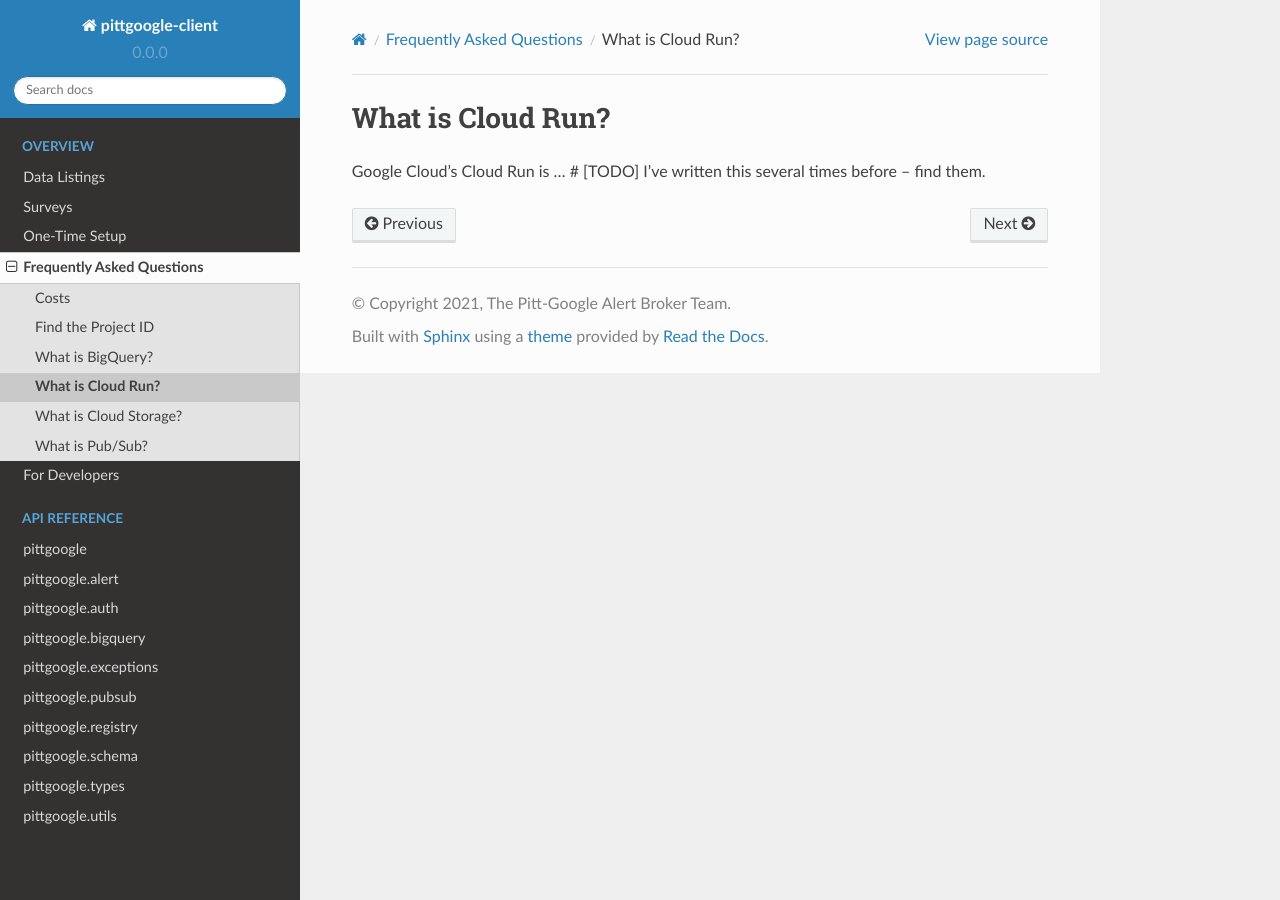
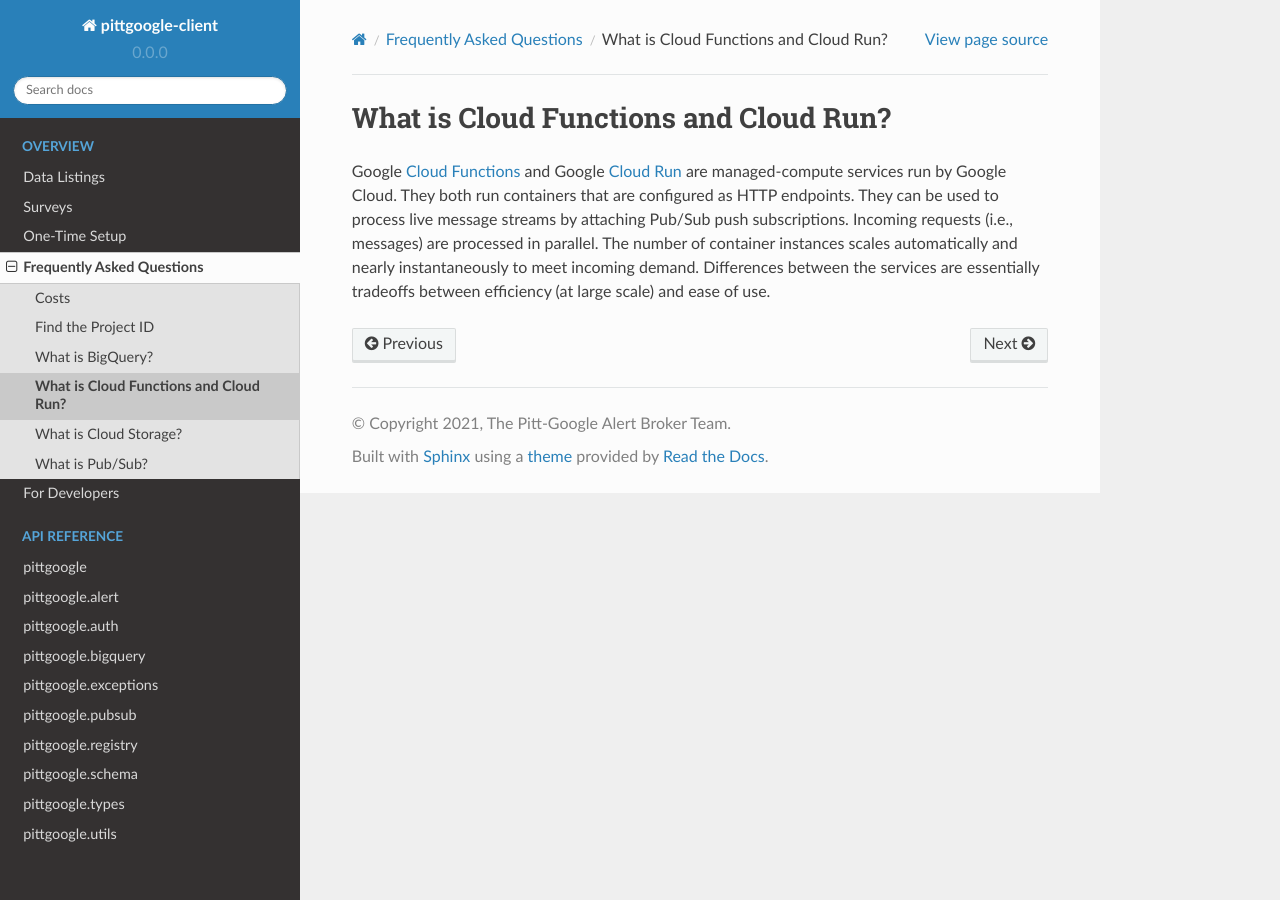
Before and after one commit to mwvgroup/pittgoogle-client, a Sphinx documentation site: the page built from docs/source/faq/what-is-cloud-run.rst, in a window 1280 px wide. Built offline with Sphinx 7.4.7 and the Read the Docs theme 2.0.0, drawn with Linux system fonts in a browser that asks for light colours.

Commit message:
add content to faq pages

```diff
--- a/docs/source/faq/what-is-cloud-run.rst
+++ b/docs/source/faq/what-is-cloud-run.rst
@@ -1,4 +1,11 @@
-What is Cloud Run?
-==================
+What is Cloud Functions and Cloud Run?
+======================================
 
-Google Cloud's Cloud Run is ... # [TODO] I've written this several times before -- find them.
+Google `Cloud Functions <https://cloud.google.com/functions/docs/concepts/overview>`__ and
+Google `Cloud Run <https://cloud.google.com/run/docs/overview/what-is-cloud-run>`__
+are managed-compute services run by Google Cloud.
+They both run containers that are configured as HTTP endpoints.
+They can be used to process live message streams by attaching Pub/Sub push subscriptions.
+Incoming requests (i.e., messages) are processed in parallel.
+The number of container instances scales automatically and nearly instantaneously to meet incoming demand.
+Differences between the services are essentially tradeoffs between efficiency (at large scale) and ease of use.
```
Also changed, not shown: docs/source/faq/what-is-bigquery.rst (+6 -1 lines), docs/source/faq/what-is-cloud-storage.rst (+6 -1 lines), docs/source/faq/what-is-pubsub.rst (+8 -1 lines).
